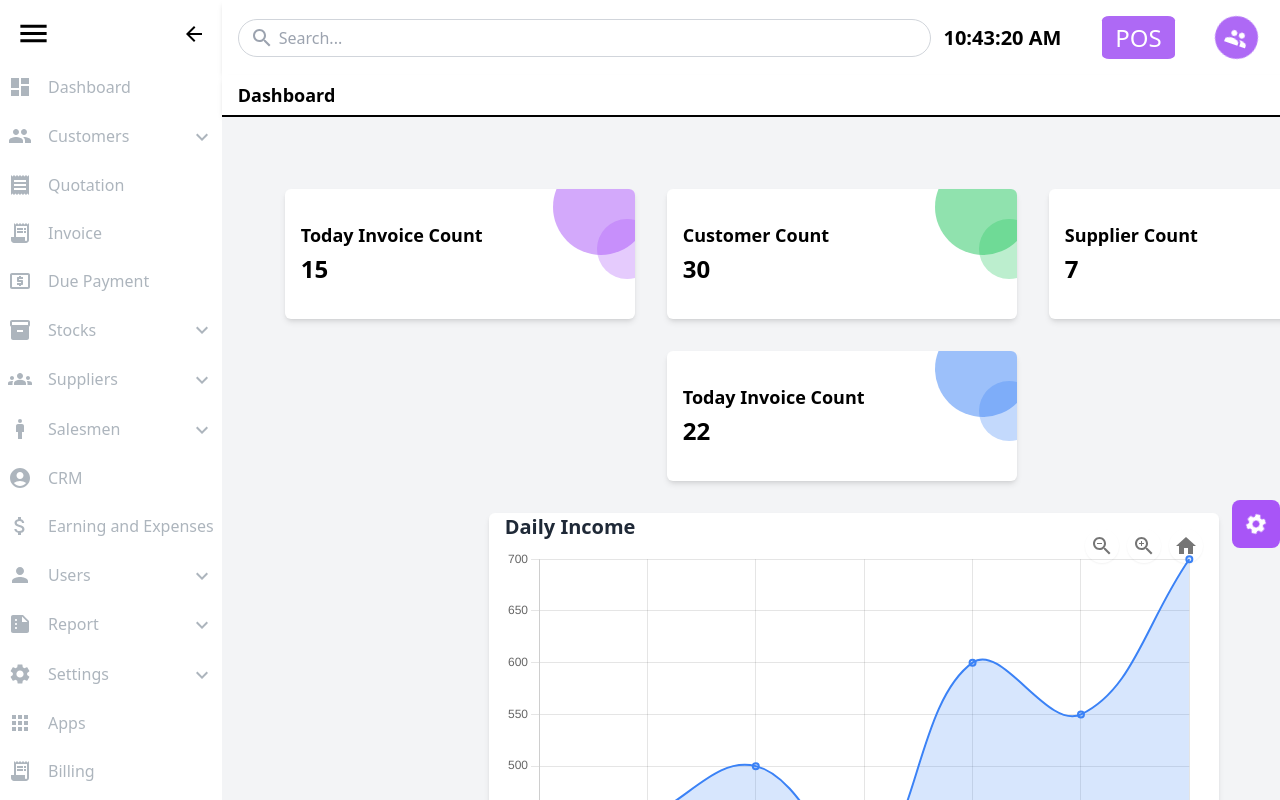
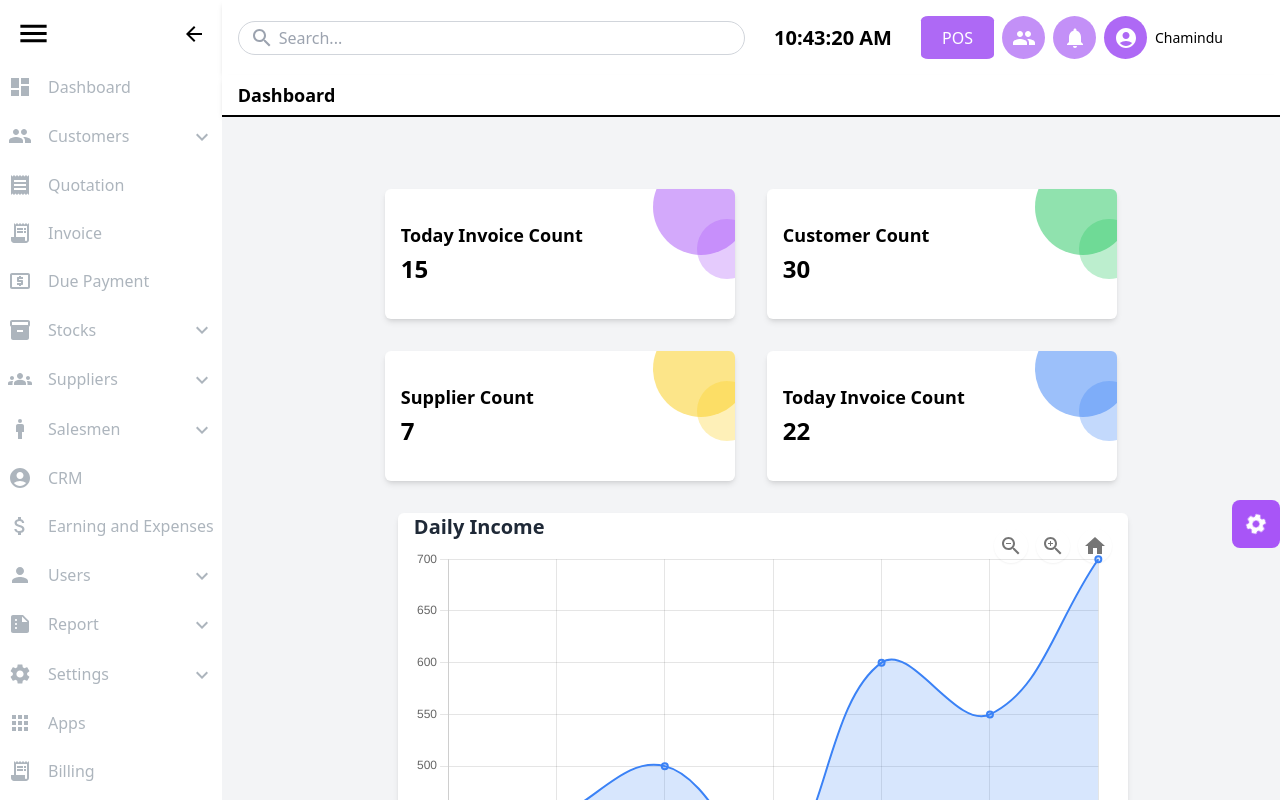
Before and after one commit to ChaminduNevandith/Invoice-System, a React (Vite) app: page / in a window 1280 px wide. Built offline with nearby package versions, Linux system fonts and the light colour scheme.

Commit message:
Update TopBar.jsx

```diff
--- a/src/Component/TopBar/TopBar.jsx
+++ b/src/Component/TopBar/TopBar.jsx
@@ -1,6 +1,5 @@
 import React, { useState, useEffect } from 'react';
 import SearchIcon from '@mui/icons-material/Search';
-import IconButton from '@mui/material/IconButton';
 import NotificationsIcon from '@mui/icons-material/Notifications';
 import GroupIcon from '@mui/icons-material/Group';
 import AccountCircleIcon from '@mui/icons-material/AccountCircle';
@@ -20,9 +19,8 @@ function TopBar() {
   const formattedTime = currentTime.toLocaleTimeString();
 
   return (
-    <div className=" top-0 right-0 2xl:w-full 2xl:h-[75px] xl:w-[1240px] xl:h-[75px] lg:w-[743px]  md:w-[487px] lg:h-[75px] md:h-[75px] sm:w-[400px] sm:h-[75px] bg-white shadow-md">
-      <div className="flex items-center h-full ml-4">
-        <div className="relative 2xl:w-[1000px] 2xl:h-[38px] xl:w-[900px] xl:h-[38px] lg:w-[800px] lg:h-[34px]">
+    <div className="top-0 right-0 w-full h-[75px] bg-white shadow-md flex items-center px-4">
+      <div className="relative w-full max-w-[1000px] h-[34px] sm:max-w-[500px] md:max-w-[300px] lg:max-w-[350px] xl:max-w-[800px] 2xl:max-w-[1000px]">
         <input
           type="text"
           className="w-full h-full border border-gray-300 rounded-[24px] px-3 pl-10"
@@ -31,88 +29,46 @@ function TopBar() {
         <SearchIcon className="absolute top-1/2 left-3 transform -translate-y-1/2 text-gray-400" />
       </div>
 
-        <div className="ml-2 2xl:w-[170px] 2xl:h-[60px] xl:w-[160px] xl:h-[60px] lg:w-[140px] lg:h-[50px] hover:bg-gray-200 flex items-center justify-center rounded">
-        <div className="ml-1 2xl:text-2xl  xl:text-xl lg:text-base font-semibold">{formattedTime}</div>
+      <div className="ml-2 flex items-center">
+        <div className="w-[100px] h-[50px] sm:w-[80px] sm:h-[40px] md:w-[100px] md:h-[50px] lg:w-[140px] lg:h-[50px] xl:w-[160px] xl:h-[60px] 2xl:w-[170px] 2xl:h-[60px] hover:bg-gray-200 flex items-center justify-center rounded">
+          <div className="text-xs sm:text-xs md:text-sm lg:text-sm xl:text-xl 2xl:text-2xl font-semibold">{formattedTime}</div>
         </div>
 
-        {/*POS Button */}
-
-        <div className='ml-10'>
-          <IconButton
-            sx={{
-              width: 73,
-              height: 43,
-              borderRadius: '10%',
-              backgroundColor: '#AE69F5',
-              '&:hover': {
-                backgroundColor: '#9732FF',
-              },
-              color: 'white', // Icon color
-            }}
+        {/* POS Button */}
+        <div className='ml-4 sm:ml-2'>
+          <button
+            className="w-[60px] h-[35px] sm:w-[50px] sm:h-[30px] md:w-[60px] md:h-[35px] lg:w-[70px] lg:h-[40px] xl:w-[73px] xl:h-[43px] 2xl:w-[73px] 2xl:h-[43px] rounded-[10%] bg-[#AE69F5] text-white flex items-center justify-center hover:bg-[#9732FF]"
           >
             POS
-          </IconButton>
+          </button>
         </div>
 
-        {/*Request Button */}
-<div className='ml-10 relative'>
-      <IconButton
-        sx={{
-          width: 43,
-          height: 43,
-          borderRadius: '50%',
-          backgroundColor: '#AE69F5',
-          '&:hover': {
-            backgroundColor: '#9732FF',
-          },
-          color: 'white', // Icon color
-          animation: 'ring 5s ease-in-out infinite', // Apply the ringing animation
-        }}
+        {/* Request Button */}
+        <div className='ml-4 sm:ml-2'>
+          <button
+            className="w-[35px] h-[35px] sm:w-[30px] sm:h-[30px] md:w-[35px] md:h-[35px] lg:w-[40px] lg:h-[40px] xl:w-[43px] xl:h-[43px] 2xl:w-[43px] 2xl:h-[43px] rounded-full bg-[#AE69F5] text-white flex items-center justify-center hover:bg-[#9732FF] animate-pulse"
           >
             <GroupIcon />
-      </IconButton>
-
-
+          </button>
         </div>
 
-         {/*Notification Button */}
-
-         <div className='ml-6'>
-      <IconButton
-        sx={{
-          width: 43,
-          height: 43,
-          borderRadius: '50%',
-          backgroundColor: '#AE69F5',
-          '&:hover': {
-            backgroundColor: '#9732FF',
-          },
-          color: 'white', // Icon color
-          animation: 'ring 2s ease-in-out infinite', // Apply the ringing animation
-        }}
+        {/* Notification Button */}
+        <div className='ml-4 sm:ml-2'>
+          <button
+            className="w-[35px] h-[35px] sm:w-[30px] sm:h-[30px] md:w-[35px] md:h-[35px] lg:w-[40px] lg:h-[40px] xl:w-[43px] xl:h-[43px] 2xl:w-[43px] 2xl:h-[43px] rounded-full bg-[#AE69F5] text-white flex items-center justify-center hover:bg-[#9732FF] animate-pulse"
           >
             <NotificationsIcon />
-      </IconButton>
+          </button>
         </div>
 
-          {/*Profile Button */}
-
-        <div className="ml-2 w-[160px] h-[60px] hover:bg-gray-200 flex items-center justify-center rounded">
-          <IconButton
-            sx={{
-              width: 43,
-              height: 43,
-              borderRadius: '50%',
-              backgroundColor: '#AE69F5',
-              '&:hover': {
-                backgroundColor: '#9732FF',
-              },
-              color: 'white', // Icon color
-            }}
+        {/* Profile Button */}
+        <div className="ml-2 flex items-center w-[120px] h-[40px] sm:w-[100px] sm:h-[40px] md:w-[120px] md:h-[50px] lg:w-[140px] lg:h-[50px] xl:w-[160px] xl:h-[60px] 2xl:w-[160px] 2xl:h-[60px] hover:bg-gray-200 rounded">
+          <button
+            className="w-[35px] h-[35px] sm:w-[30px] sm:h-[30px] md:w-[35px] md:h-[35px] lg:w-[43px] lg:h-[43px] xl:w-[43px] xl:h-[43px] 2xl:w-[43px] 2xl:h-[43px] rounded-full bg-[#AE69F5] text-white flex items-center justify-center hover:bg-[#9732FF]"
           >
             <AccountCircleIcon />
-          </IconButton>
-          <span className='ml-2'>Chamindu</span>
+          </button>
+          <span className='ml-2 text-xs sm:text-xs md:text-sm lg:text-sm xl:text-md 2xl:text-md'>Chamindu</span>
         </div>
       </div>
     </div>
```
Lines whose indentation alone changed are shown as unchanged.
